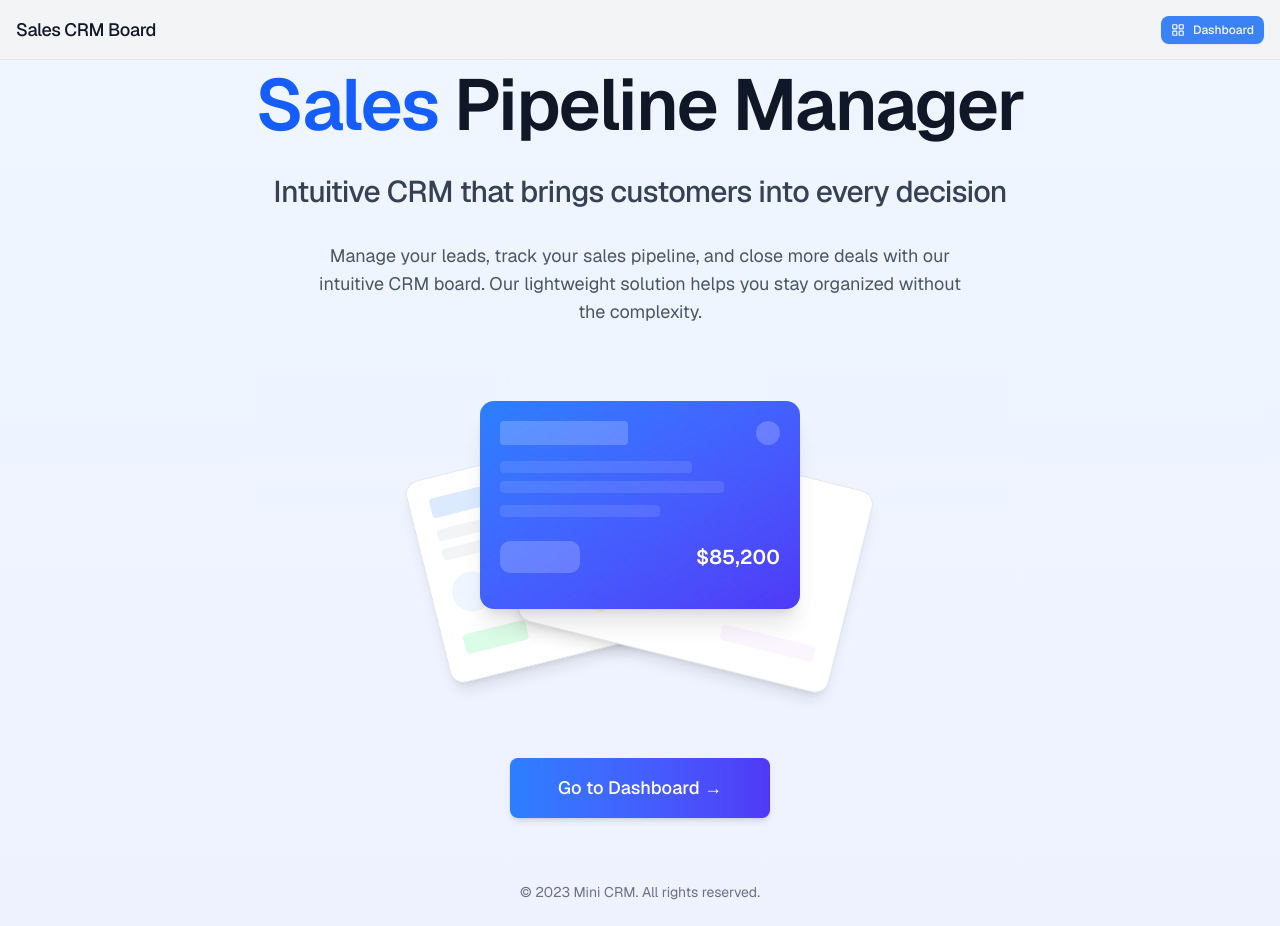
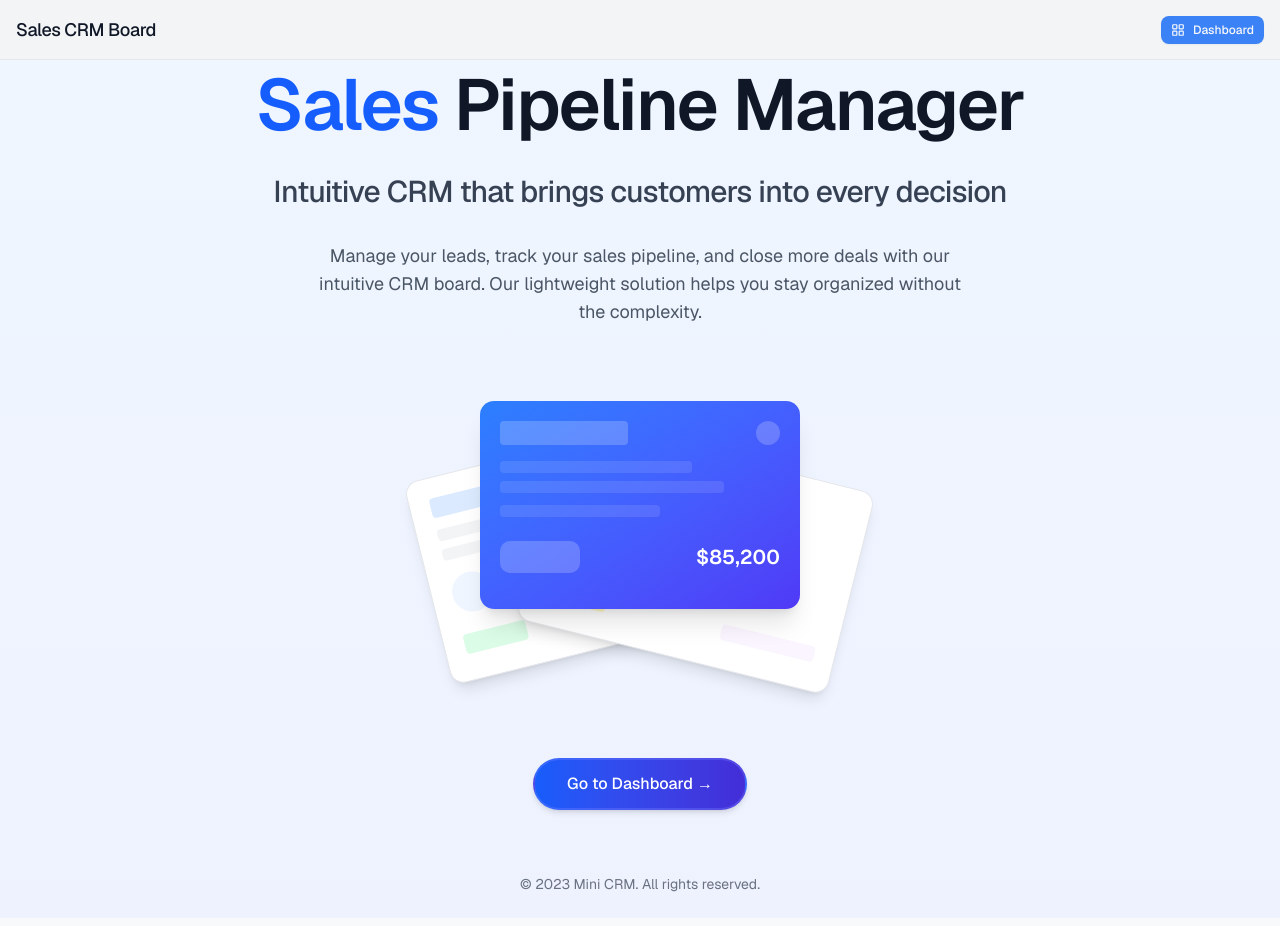
Before and after one commit to immdipu/mini-crm, a Next.js app: page / in a window 1280 px wide. Built offline with nearby package versions, Linux system fonts and the light colour scheme.

Commit message:
feat: add shimmer animation and improve landing page button styling for enhanced UI experience

```diff
--- a/src/app/globals.css
+++ b/src/app/globals.css
@@ -161,6 +161,19 @@
   to { transform: translateY(0); opacity: 1; }
 }
 
+@keyframes shimmer {
+  0% {
+    background-position: 0% center;
+  }
+  100% {
+    background-position: 200% center;
+  }
+}
+
+.animate-shimmer {
+  animation: shimmer 3s linear infinite;
+}
+
 .animate-fade-in {
   animation: fadeIn 0.2s ease-in-out;
 }
--- a/src/app/page.tsx
+++ b/src/app/page.tsx
@@ -80,7 +80,6 @@ export default function LandingPage() {
               </div>
             </motion.div>
 
-            {/* Card 3 - hidden on small screens */}
             <motion.div
               initial={{ x: 20, y: 20, rotate: 5 }}
               animate={{ x: 60, y: 40, rotate: 8 }}
@@ -103,8 +102,6 @@ export default function LandingPage() {
               </div>
             </motion.div>
           </div>
-
-          {/* Call to action - adjust spacing for mobile */}
           <motion.div
             initial={{ opacity: 0, y: 20 }}
             animate={{ opacity: 1, y: 0 }}
@@ -113,9 +110,9 @@ export default function LandingPage() {
           >
             <Link href="/board">
               <motion.button
-                whileHover={{ scale: 1.05 }}
+                whileHover={{ scale: 1.03 }}
                 whileTap={{ scale: 0.98 }}
-                className="bg-gradient-to-r from-blue-500 to-indigo-600 hover:from-blue-600 hover:to-indigo-700 text-white font-medium text-lg py-4 px-12 rounded-md shadow-md"
+                className="bg-gradient-to-r from-blue-600 to-indigo-700 text-white font-medium text-base py-3 px-8 rounded-full shadow-md border-2 border-indigo-400/30"
               >
                 Go to Dashboard →
               </motion.button>
```
Also changed, not shown: src/styles/shimmer.css (added, +13 -0 lines).
